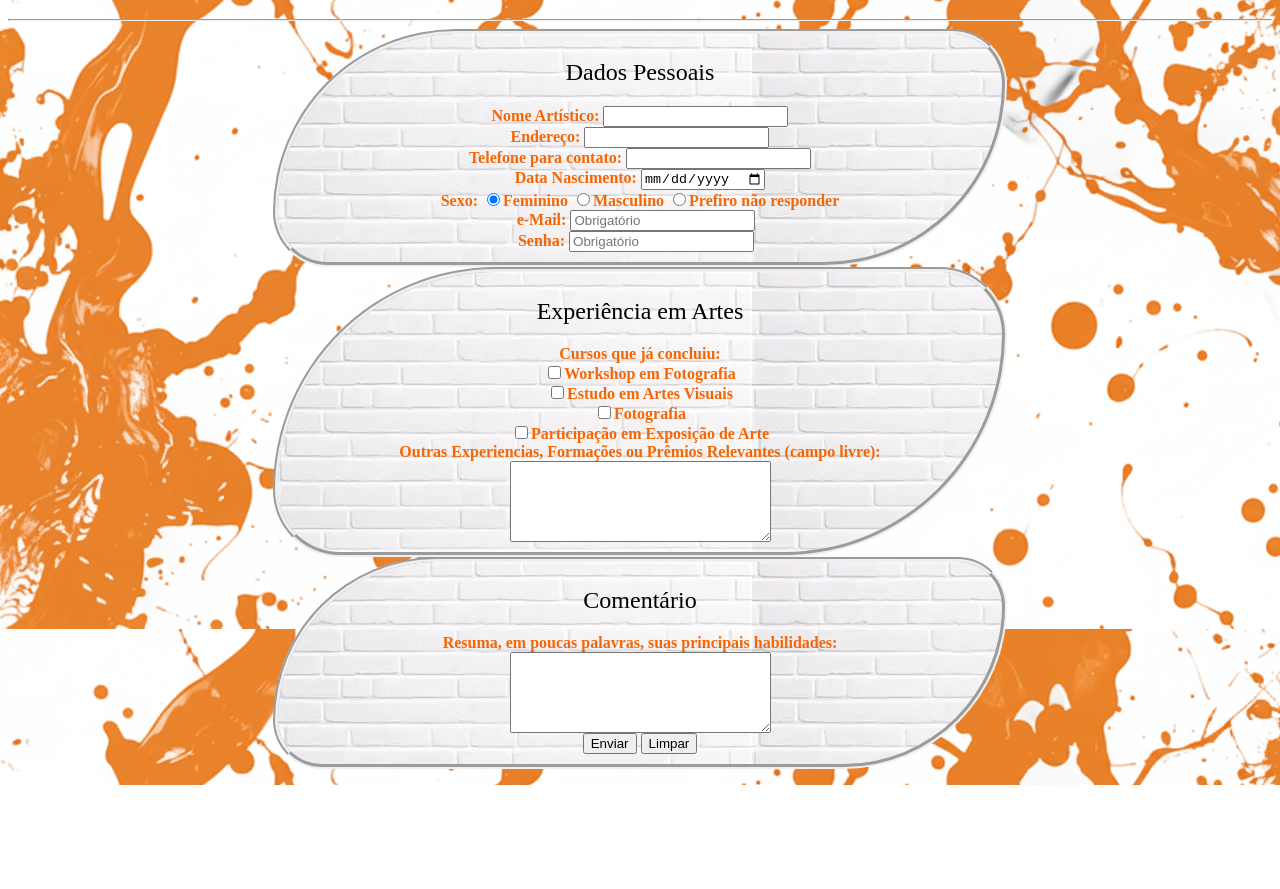
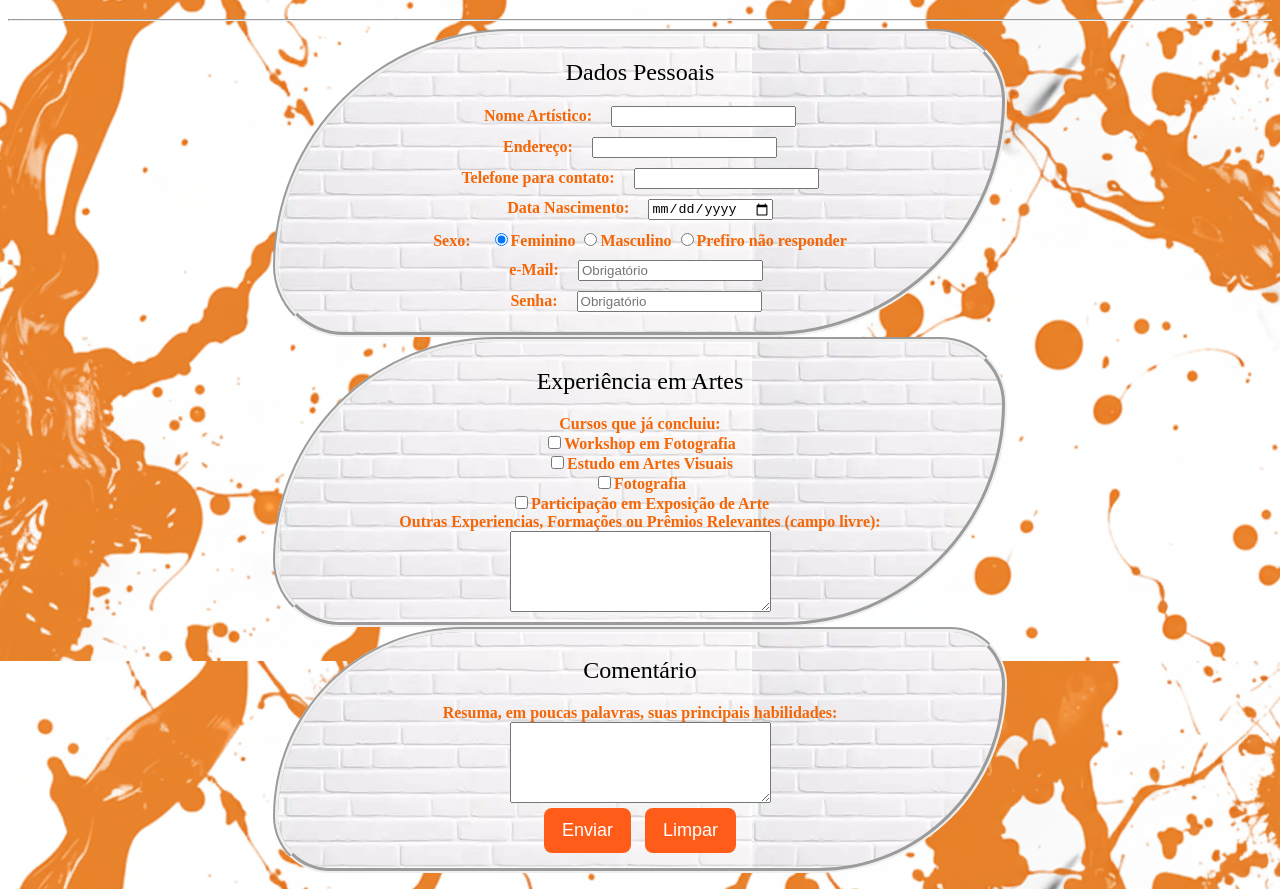
Before and after one commit to karinaamorimetec-tech/URBANo, a plain HTML site: page formulario.html in a window 1280 px wide. Shown: the part 139-1028 px from the top of the page. Before the commit the page ends 924 px from the top, so only its background shows below. Drawn offline with Linux system fonts and the light colour scheme; a web font is replaced by a local one.

Commit message:
Enhance formulario.css with responsive styles
Added responsive design for mobile and tablet views.

```diff
--- a/formulario.css
+++ b/formulario.css
@@ -5,33 +5,33 @@ form h1
     font-family: 'Urban Vibes';
     font-size: 50px;
     font-weight: normal;
-    text-shadow: -10px -10px 0 #ff5b19, -5px 5px 0 #ff5b19, 10px -10px 0 #ff5b19, 5px -5px 0 #ff5b19
+}
 
-
-
-}
 body
 {
     text-align: center;
     color: rgb(245, 102, 6);
     font-family: 'Roashe';
     background-image: url(orange.png);
-
+    background-size: cover;
+    background-position: center;
+    background-repeat: no-repeat;
+    background-attachment: fixed;
 }
-campo-form
+.campo-form
 {
-    display: 50px;
     align-items: center;
     margin-bottom: 10px;
     text-align: center;
+}
 
-}
-campo-form label
+.campo-form label
 {
     width: 150px;
     text-align: center;
     margin-right: 15px;
 }
+
 legend
 {
     font-weight: normal;
@@ -42,42 +42,129 @@ legend
 div
 {
     font-weight: bold;
-
 }
 
 
 fieldset
 {
     border-radius: 500px 150px 500px 150px;
-    border-radius: none;
     border-width: 5px;
     background-image: url(ti-white.webp);
     max-width: 700px;
     margin-left: auto;
     margin-right: auto;
+}
+
+.botoes input
+{
+    padding: 12px 18px;
+    border: none;
+    border-radius: 8px;
+    font-size: 18px;
+    cursor: pointer;
+    margin: 5px;
+}
+
+.botoes input[type="submit"]
+{
+    background-color: #ff5b19;
+    color: #fff;
+}
+
+.botoes input[type="reset"]
+{
+    background-color: #ff5b19;
+    color: #fff;
+}
 
 
-}
-
-@font-face {
+@font-face
+{
     font-family: 'Urban Vibes';
     src: url('./fonte/URBAN\ VIBES.ttf')
 }
 
-@font-face {
+@font-face
+{
     font-family: 'Fragmentcore';
     src: url('./fonte/Fragmentcore.otf')
+}
 
-}
-@font-face {
+@font-face
+{
     font-family: 'Roashe';
     src: url('./fonte/Roashe.ttf')
 }
-@font-face {
+
+@font-face
+{
     font-family: 'secrcode';
     src: url('./fonte/secrcode.ttf')
 }
-@font-face {
+
+@font-face
+{
     font-family: 'Consola1';
     src: url('./fonte/Consola1.ttf')
 }
+
+@media (max-width: 600px)
+{
+    form
+    {
+        padding: 10px;
+    }
+
+    form h1
+    {
+        font-size: 32px;
+    }
+
+    fieldset
+    {
+        padding: 20px;
+        border-radius: 40px;
+    }
+
+    .campo-form
+    {
+        text-align: left;
+    }
+
+    .campo-form label
+    {
+        font-size: 16px;
+    }
+
+    .campo-form input, textarea
+    {
+        width: 100%;
+        font-size: 14px;
+    }
+
+    .botoes
+    {
+        display: flex;
+        flex-direction: column;
+        width: 100%;
+    }
+
+    .botoes input
+    {
+        width: 100%;
+    }
+}
+
+/* TABLET */
+@media (min-width: 601px) and (max-width: 900px)
+{
+    form
+    {
+        max-width: 90%;
+    }
+
+    fieldset
+    {
+        max-width: 90%;
+    }
+}
```
